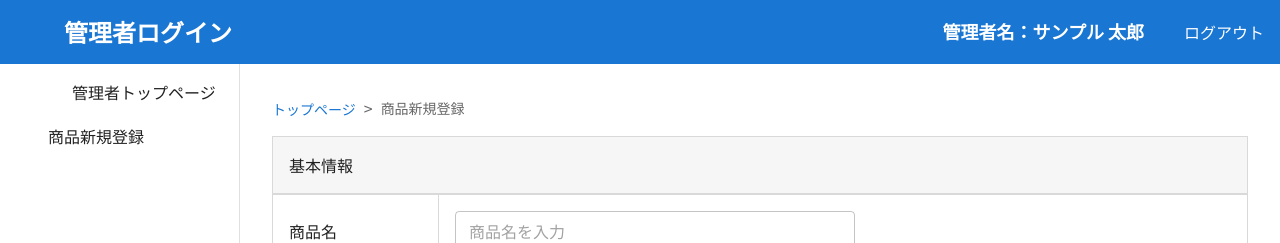
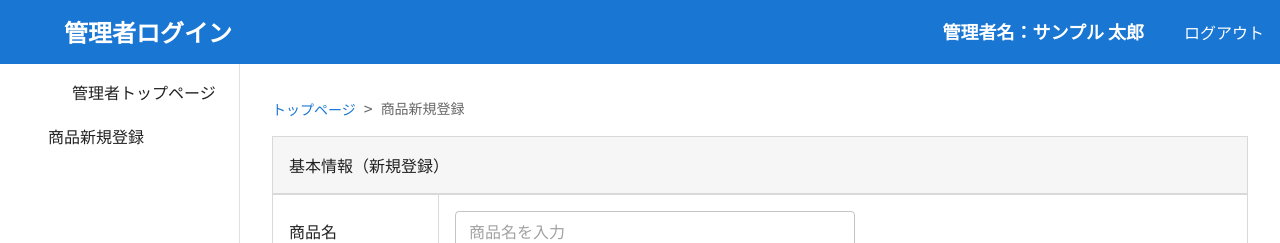
Before and after one commit to hitomishimura/ec-site, a Next.js app: page /admin/products/create in a window 1280 px wide. Shown: the top 243 px of the page. Built offline with nearby package versions, Linux system fonts and the light colour scheme; some icons are missing.

Commit message:
fix: 商品新規作成画面を修正

```diff
--- a/src/app/admin/products/create/page.tsx
+++ b/src/app/admin/products/create/page.tsx
@@ -13,9 +13,6 @@ import {
   TextField,
   Button,
   IconButton,
-  Dialog,
-  DialogContent,
-  DialogActions,
 } from "@mui/material";
 import AttachFileIcon from "@mui/icons-material/AttachFile";
 import CloseIcon from "@mui/icons-material/Close";
@@ -118,7 +115,7 @@ export default function AdminProductsCreate() {
               borderRadius: 0,
             }}
           >
-            <Typography>基本情報</Typography>
+            <Typography>基本情報（新規登録）</Typography>
           </Paper>
 
           <Box
@@ -328,13 +325,12 @@ export default function AdminProductsCreate() {
             >
               新規登録
             </Button>
-
-            <CustomDialog
-              isOpen={open}
-              onClose={closeDialog}
-              onClick={handleRegister}
-            />
           </Box>
+          <CustomDialog
+            isOpen={open}
+            onClose={closeDialog}
+            onClick={handleRegister}
+          />
         </Box>
       </Box>
     </Box>
```
